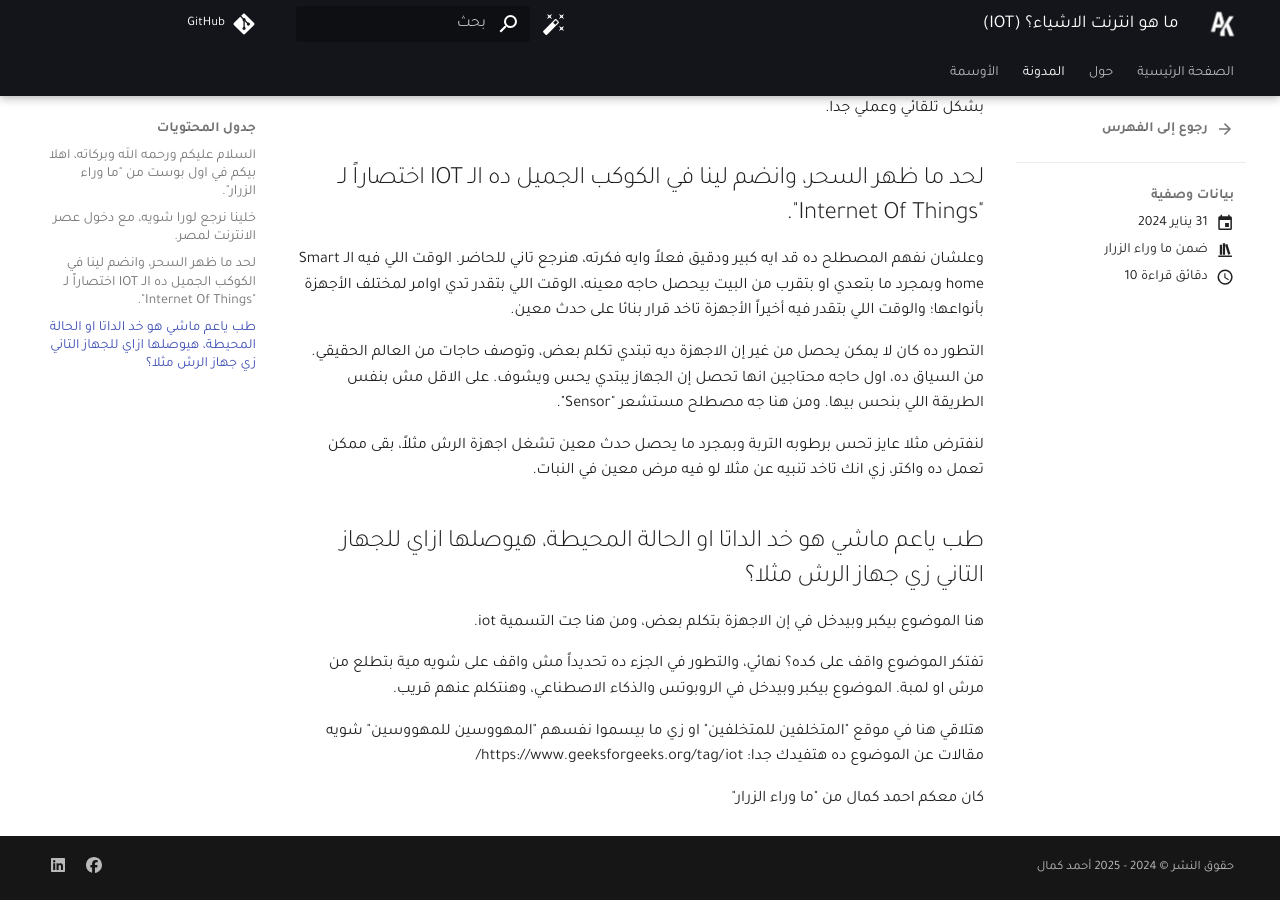
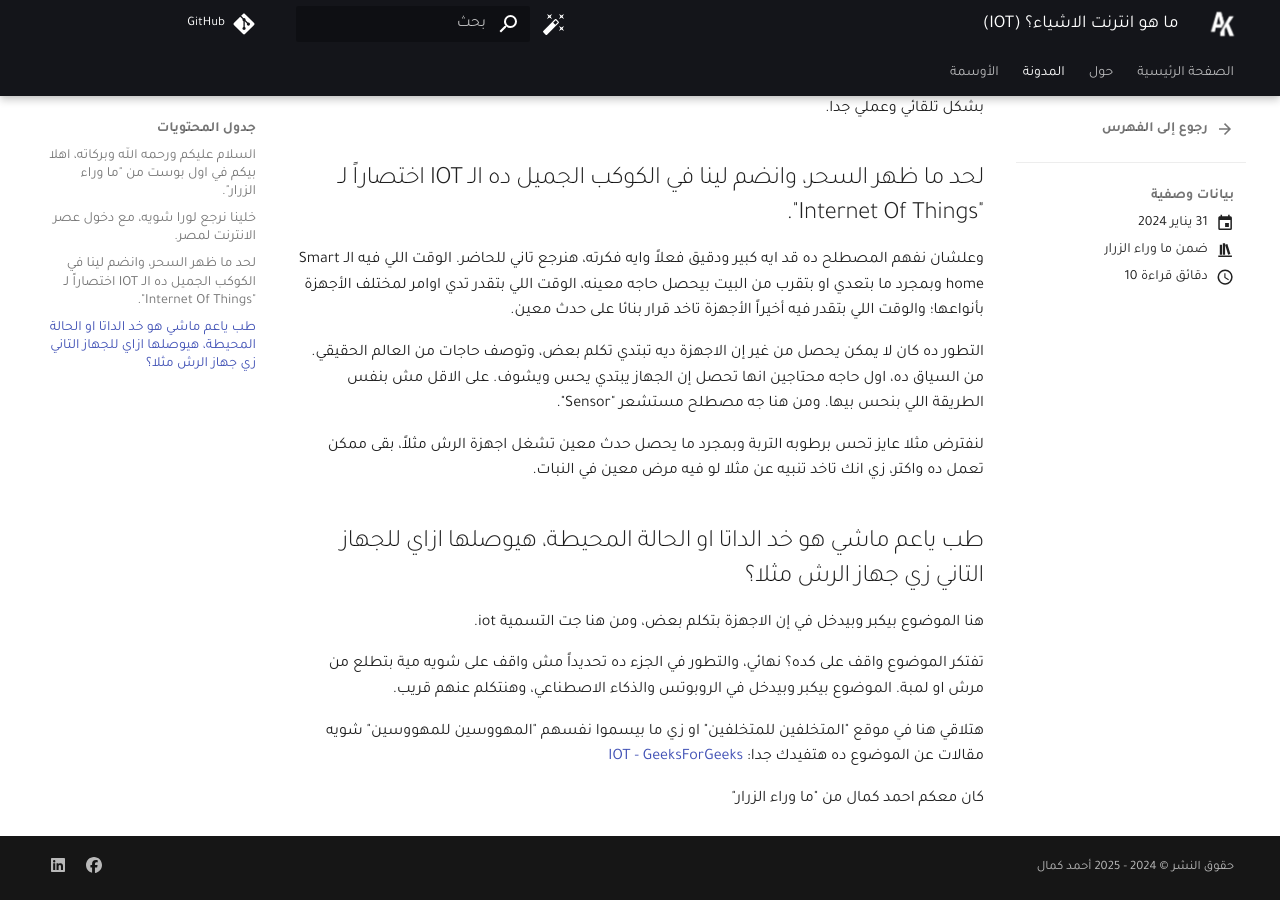
Before and after one commit to abokamal09/abokamal09.github.io, an MkDocs documentation site: the page built from docs/blog/posts/ما وراء الزرار/iot.md, in a window 1280 px wide and 900 px high, scrolled down 1039 px. Built offline with MkDocs 1.6.1 and Material for MkDocs 9.7.7, drawn with Linux system fonts in a browser that asks for light colours; comment, search, counter and statistics services are not loaded; some of the changed lines change nothing that is shown.

Commit message:
Rename The file

```diff
--- a/docs/blog/posts/ما وراء الزرار/iot.md
+++ b/docs/blog/posts/ما وراء الزرار/iot.md
@@ -10,7 +10,7 @@
 
 # ما هو انترنت الاشياء؟ (IOT)
 
-![](./imgs/IOT_20240812_151038_0000.png#only-blog/index.html){ width=500 }
+![](./imgs/IOT_20240812_151038_0000.png){ width=500 }
 
 ## السلام عليكم ورحمه الله وبركاته، اهلا بيكم في اول بوست من "ما وراء الزرار".
 
@@ -52,6 +52,6 @@
 نهائي، والتطور في الجزء ده تحديداً مش واقف على شويه مية بتطلع من مرش او لمبة.
 الموضوع بيكبر وبيدخل في الروبوتس والذكاء الاصطناعي، وهنتكلم عنهم قريب.
 
-هتلاقي هنا في موقع "المتخلفين للمتخلفين" او زي ما بيسموا نفسهم "المهووسين للمهووسين" شويه مقالات عن الموضوع ده هتفيدك جدا: https://www.geeksforgeeks.org/tag/iot/
+هتلاقي هنا في موقع "المتخلفين للمتخلفين" او زي ما بيسموا نفسهم "المهووسين للمهووسين" شويه مقالات عن الموضوع ده هتفيدك جدا: [IOT - GeeksForGeeks](https://www.geeksforgeeks.org/tag/iot/)
 
 كان معكم احمد كمال من "ما وراء الزرار"
```
